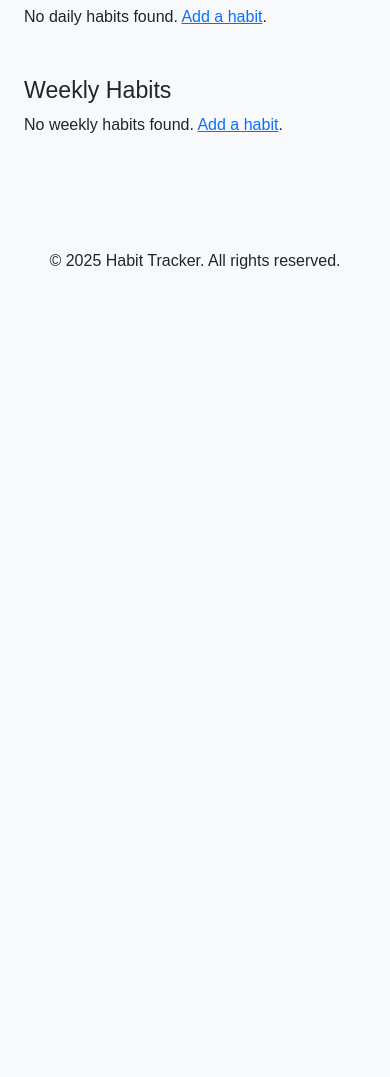
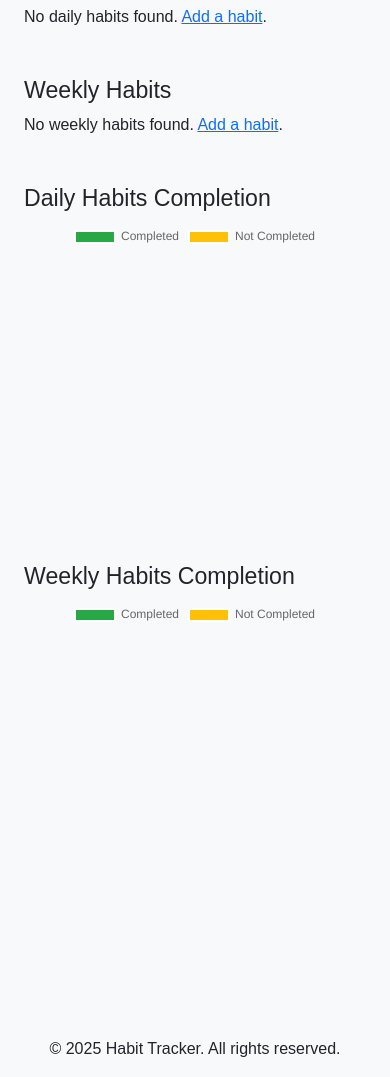
Before and after one commit to ian5999/habit-tracker, a Flask app: page /dashboard in a window 390 px wide. Shown: the part 221-1298 px from the top of the page. Before the commit the page ends 490 px from the top, so only its background shows below. Run offline with Flask 3, Linux system fonts and the light colour scheme; a user stored in the database is signed in.

Commit message:
Add pie charts

```diff
--- a/habit-tracker/app/routes.py
+++ b/habit-tracker/app/routes.py
@@ -88,7 +88,23 @@
     daily_habits = [h for h in habits if h["frequency"].lower() == "daily"]
     weekly_habits = [h for h in habits if h["frequency"].lower() == "weekly"]
 
-    return render_template("dashboard.html", daily_habits=daily_habits, weekly_habits=weekly_habits)
+        # Calculate counts for daily habits
+    daily_completed = sum(1 for h in daily_habits if h["completed"])
+    daily_total = len(daily_habits)
+    daily_not_completed = daily_total - daily_completed
+
+    # Calculate counts for weekly habits
+    weekly_completed = sum(1 for h in weekly_habits if h["completed"])
+    weekly_total = len(weekly_habits)
+    weekly_not_completed = weekly_total - weekly_completed
+
+    return render_template("dashboard.html",
+                           daily_habits=daily_habits,
+                           weekly_habits=weekly_habits,
+                           daily_completed=daily_completed,
+                           daily_not_completed=daily_not_completed,
+                           weekly_completed=weekly_completed,
+                           weekly_not_completed=weekly_not_completed)
 
 @main.route("/complete-habit/<int:habit_id>", methods=["POST"])
 def complete_habit(habit_id):
@@ -124,6 +140,39 @@
         db.execute("INSERT INTO completions (habit_id, user_id, date_completed) VALUES(?, ?, ?)",
                    habit_id, session["user_id"], today)
         flash("Habit marked as completed!", "success")
+    return redirect(url_for("main.dashboard"))
+
+@main.route("/uncomplete-habit/<int:habit_id>", methods=["POST"])
+def uncomplete_habit(habit_id):
+    if "user_id" not in session:
+        flash("Please log in first.", "danger")
+        return redirect(url_for("auth.login"))
+
+    # Get the habit frequency from the habits table for validation
+    habit_row = db.execute("SELECT frequency FROM habits WHERE id = ? AND user_id = ?", habit_id, session["user_id"])
+    if not habit_row:
+        flash("Habit not found.", "danger")
+        return redirect(url_for("main.dashboard"))
+
+    frequency = habit_row[0]["frequency"].lower()
+
+    if frequency == "daily":
+        today = datetime.date.today().isoformat()
+        # Delete today's completion record for this habit
+        db.execute("DELETE FROM completions WHERE habit_id = ? AND user_id = ? AND date_completed = ?",
+                   habit_id, session["user_id"], today)
+    elif frequency == "weekly":
+        today_date = datetime.date.today()
+        start_of_week = (today_date - datetime.timedelta(days=today_date.weekday())).isoformat()
+        end_of_week = (today_date - datetime.timedelta(days=today_date.weekday()) + datetime.timedelta(days=6)).isoformat()
+        # Delete any completion record for this habit in the current week
+        db.execute("DELETE FROM completions WHERE habit_id = ? AND user_id = ? AND date_completed BETWEEN ? AND ?",
+                   habit_id, session["user_id"], start_of_week, end_of_week)
+    else:
+        flash("Uncompletion not supported for this habit frequency.", "warning")
+        return redirect(url_for("main.dashboard"))
+
+    flash("Habit uncompleted.", "success")
     return redirect(url_for("main.dashboard"))
 
 @main.route("/add-habit", methods=["GET", "POST"])
--- a/habit-tracker/app/templates/dashboard.html
+++ b/habit-tracker/app/templates/dashboard.html
@@ -1,3 +1,4 @@
+<!-- templates/dashboard.html -->
 {% extends "base.html" %}
 
 {% block title %}Dashboard{% endblock %}
@@ -19,11 +20,17 @@
                             <span class="badge bg-warning text-dark">Not Completed</span>
                         {% endif %}
                     </div>
-                    {% if not habit.completed %}
-                    <form action="/complete-habit/{{ habit.id }}" method="post">
+                    <div>
+                        {% if habit.completed %}
+                        <form action="/uncomplete-habit/{{ habit.id }}" method="post" class="d-inline">
+                            <button type="submit" class="btn btn-secondary btn-sm">Uncomplete</button>
+                        </form>
+                        {% else %}
+                        <form action="/complete-habit/{{ habit.id }}" method="post" class="d-inline">
                             <button type="submit" class="btn btn-success btn-sm">Mark as Completed</button>
                         </form>
                         {% endif %}
+                    </div>
                 </li>
             {% endfor %}
         </ul>
@@ -44,11 +51,17 @@
                             <span class="badge bg-warning text-dark">Not Completed</span>
                         {% endif %}
                     </div>
-                    {% if not habit.completed %}
-                    <form action="/complete-habit/{{ habit.id }}" method="post">
+                    <div>
+                        {% if habit.completed %}
+                        <form action="/uncomplete-habit/{{ habit.id }}" method="post" class="d-inline">
+                            <button type="submit" class="btn btn-secondary btn-sm">Uncomplete</button>
+                        </form>
+                        {% else %}
+                        <form action="/complete-habit/{{ habit.id }}" method="post" class="d-inline">
                             <button type="submit" class="btn btn-success btn-sm">Mark as Completed</button>
                         </form>
                         {% endif %}
+                    </div>
                 </li>
             {% endfor %}
         </ul>
@@ -56,4 +69,69 @@
         <p>No weekly habits found. <a href="/add-habit">Add a habit</a>.</p>
     {% endif %}
 </div>
+
+<!-- Pie Charts Section - placed side by side -->
+<div class="container mt-5">
+    <div class="row">
+      <div class="col-md-6">
+        <h3>Daily Habits Completion</h3>
+        <canvas id="dailyPieChart"></canvas>
+      </div>
+      <div class="col-md-6">
+        <h3>Weekly Habits Completion</h3>
+        <canvas id="weeklyPieChart"></canvas>
+      </div>
+    </div>
+  </div>
+
+  <!-- Include Chart.js from a CDN -->
+  <script src="https://cdn.jsdelivr.net/npm/chart.js"></script>
+  <script>
+      // Daily Pie Chart Data
+      var dailyData = {
+          labels: ['Completed', 'Not Completed'],
+          datasets: [{
+              data: [{{ daily_completed }}, {{ daily_not_completed }}],
+              backgroundColor: ['#28a745', '#ffc107']
+          }]
+      };
+
+      var ctxDaily = document.getElementById('dailyPieChart').getContext('2d');
+      var dailyChart = new Chart(ctxDaily, {
+          type: 'pie',
+          data: dailyData,
+          options: {
+              responsive: true,
+              plugins: {
+                  legend: {
+                      position: 'top'
+                  }
+              }
+          }
+      });
+
+      // Weekly Pie Chart Data
+      var weeklyData = {
+          labels: ['Completed', 'Not Completed'],
+          datasets: [{
+              data: [{{ weekly_completed }}, {{ weekly_not_completed }}],
+              backgroundColor: ['#28a745', '#ffc107']
+          }]
+      };
+
+      var ctxWeekly = document.getElementById('weeklyPieChart').getContext('2d');
+      var weeklyChart = new Chart(ctxWeekly, {
+          type: 'pie',
+          data: weeklyData,
+          options: {
+              responsive: true,
+              plugins: {
+                  legend: {
+                      position: 'top'
+                  }
+              }
+          }
+      });
+  </script>
+
 {% endblock %}
```
Also changed, not shown: habit-tracker/habit_tracker.db. Lines whose indentation alone changed are shown as unchanged.
